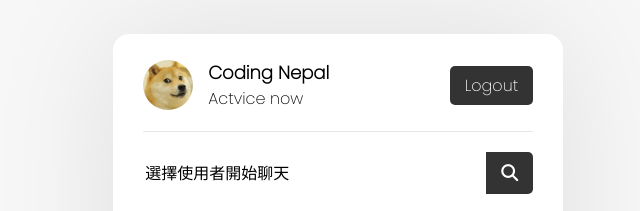
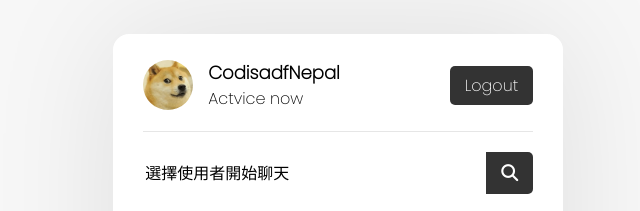
Before and after one commit to linskybing/bookstore, a plain HTML site: page view/userslist.html in a window 1280 px wide. Shown: the part 211-422 px from the top of the page, 640-1280 px from the left. Drawn offline with Linux system fonts and the light colour scheme; files that its build step writes are made by us from their sources; files whose address does not match are found by name.

Commit message:
聊天室

```diff
--- a/view/userslist.html
+++ b/view/userslist.html
@@ -20,7 +20,7 @@
                 <div class="content">
                     <img src="image.png" alt="">
                     <div class="details">
-                        <span>Coding Nepal</span>
+                        <span>CodisadfNepal</span>
                         <p>Actvice now</p>
                     </div>
                 </div>
```
